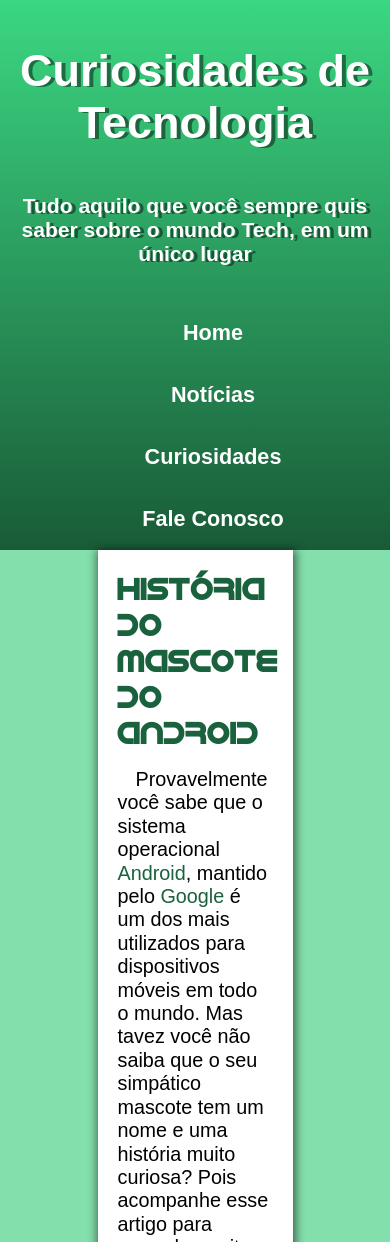
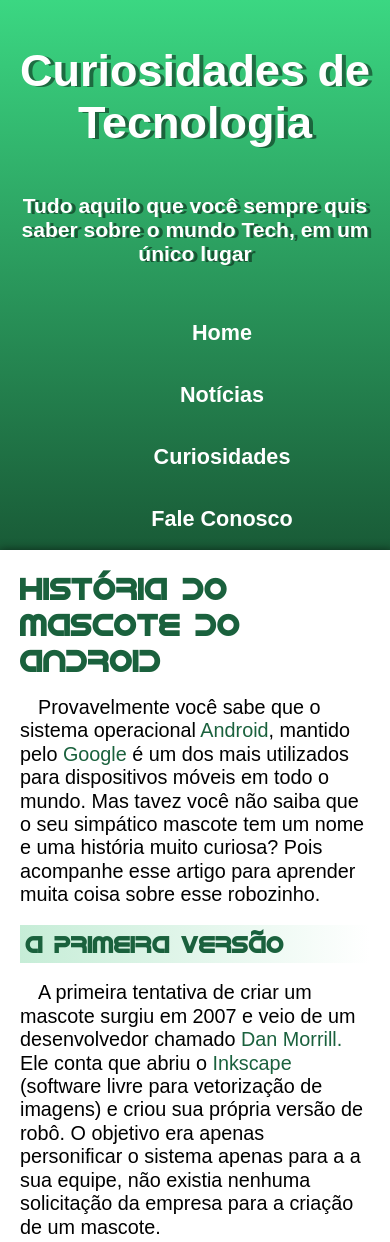
Before and after one commit to AV-DN/Site-desafio-de-gustavo-guanabar, a plain HTML site: page index.html in a window 390 px wide. Shown: the top 1242 px of the page. Drawn offline with Linux system fonts and the light colour scheme.

Commit message:
Ajeitei o media querie

```diff
--- a/style.css
+++ b/style.css
@@ -150,6 +150,7 @@ img{
   text-indent: 1rem;
   padding: 1rem;
   list-style: none;
+  width: 100%;
 }
 
 .extra ul {
@@ -213,4 +214,7 @@ img{
     padding-bottom: 1rem;
   }
 
+  .page{
+    width: 100%;
+  }
 }
```
